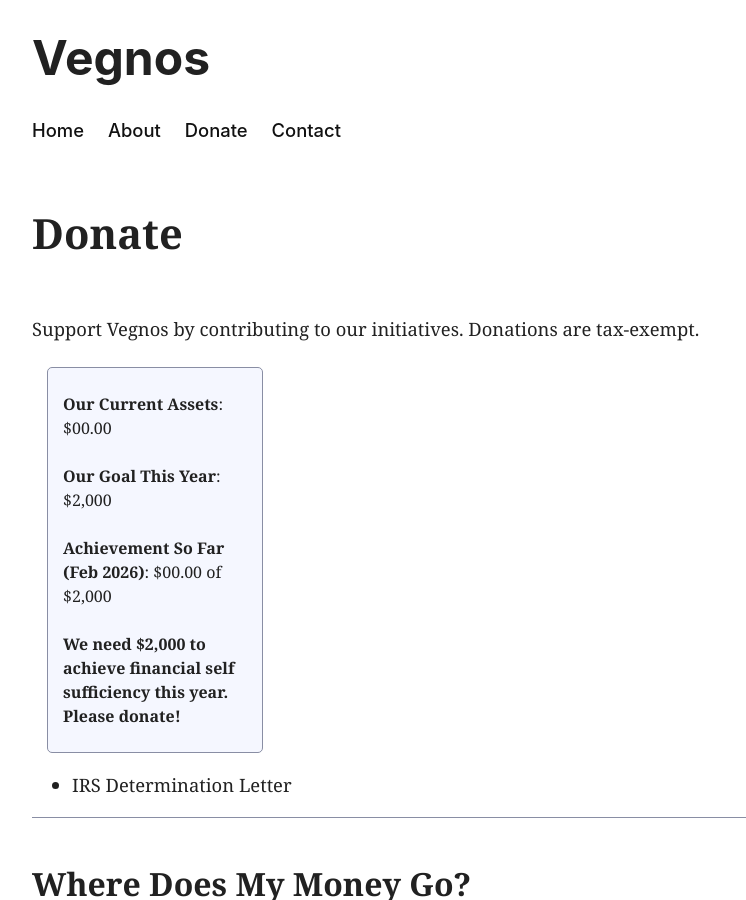
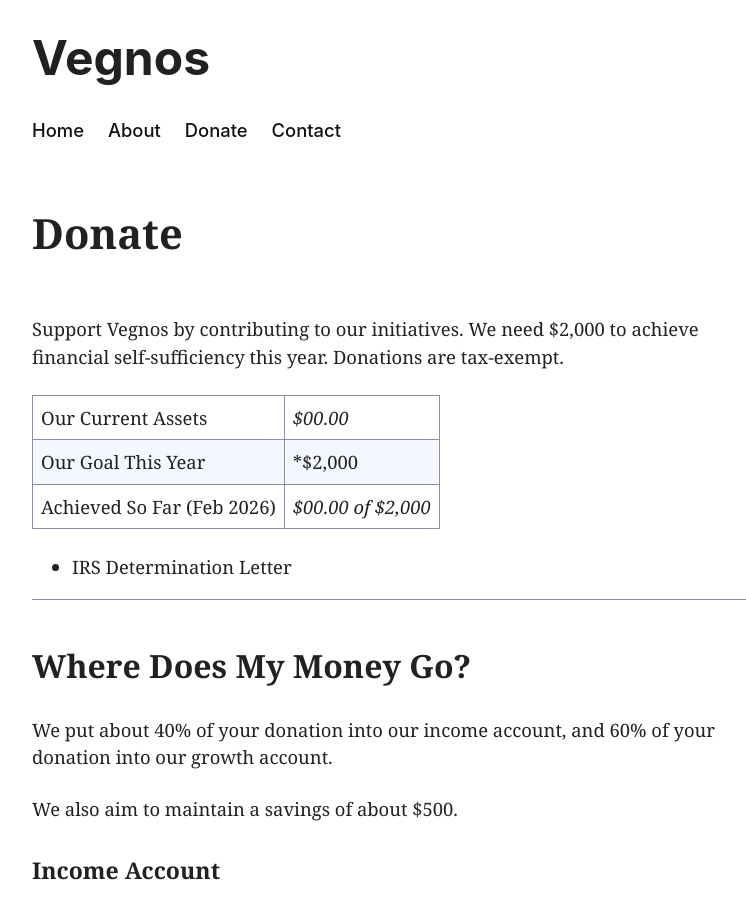
Before and after one commit to jklmnop10/vegnos, a Jekyll site: the page built from donate.md, in a window 1280 px wide and 900 px high. Shown: the whole window, without its empty margins (248-994 px from the left). Built offline with Jekyll 4.4.1, drawn with Linux system fonts in a browser that asks for light colours.

Commit message:
Update donate.md

```diff
--- a/donate.md
+++ b/donate.md
@@ -3,17 +3,11 @@ title: Donate
 layout: default
 ---
 
-Support Vegnos by contributing to our initiatives. Donations are tax-exempt.
+Support Vegnos by contributing to our initiatives. We need $2,000 to achieve financial self-sufficiency this year. Donations are tax-exempt.
 
-<aside>
-<p><b>Our Current Assets</b>: $00.00</p>
-
-<p><b>Our Goal This Year</b>: $2,000</p>
-
-<p><b>Achievement So Far (Feb 2026)</b>: $00.00 of $2,000</p>
-
-<p><b>We need $2,000 to achieve financial self sufficiency this year. Please donate!</b></p>
-</aside>
+| Our Current Assets | *$00.00* |
+| Our Goal This Year | *$2,000 |
+| Achieved So Far (Feb 2026)| *$00.00 of $2,000* |
 
 * IRS Determination Letter
 
```
